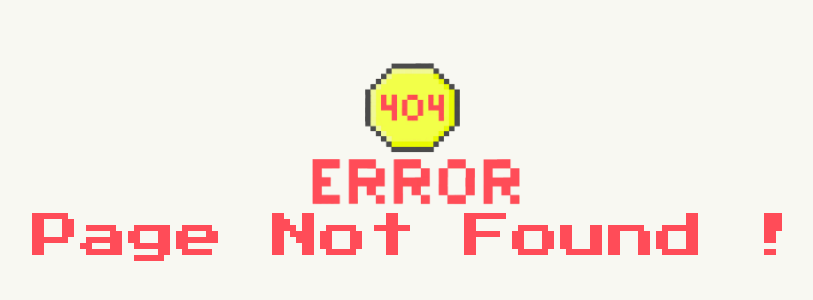
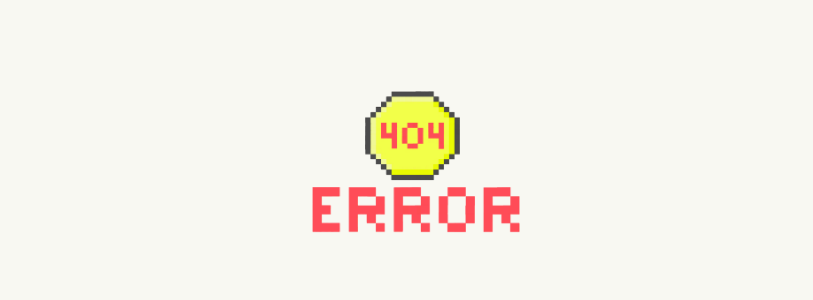
Before and after one commit to Nikkihosseini/react-mini-projects, a React (Vite) app: page /About in a window 1280 px wide. Before the commit this address had no page. Shown: the part 238-538 px from the top of the page, without its empty margins (224-1037 px from the left). Built offline with nearby package versions, Linux system fonts and the light colour scheme.

Commit message:
style: adjust layout and add custom styles for * routes

```diff
--- a/src/App.jsx
+++ b/src/App.jsx
@@ -27,9 +27,9 @@ export default function App() {
             <Route path='/PokemonShop' element={<PokemonShop/>} />
             <Route path='/PokemonShopCart' element={<PokemonShopCart/>} />
             <Route path='/PokemonSearch' element={<PokemonSearch/>} />
-            <Route path='*' element={<div className='flex flex-col items-center justify-center gap-2 mt-30 text-5xl font-pixel min-h-screen text-glitch-red bg-crt-white dark:bg-void-black w-screen'>
-            <img className='inline-block max-w-52  max-h-52' src="/png-icon/error.png" alt="error-png"/>
-            Page Not Found !</div>} />
+            <Route path='*' element={<div className='flex items-center justify-center mt-30 bg-crt-white dark:bg-void-black'>
+            <img className='inline-block max-w-52 max-h-52' src="/png-icon/error.png" alt="error-png"/>
+            </div>} />
           </Routes>
         </Router>
       </CartProvider>
```
